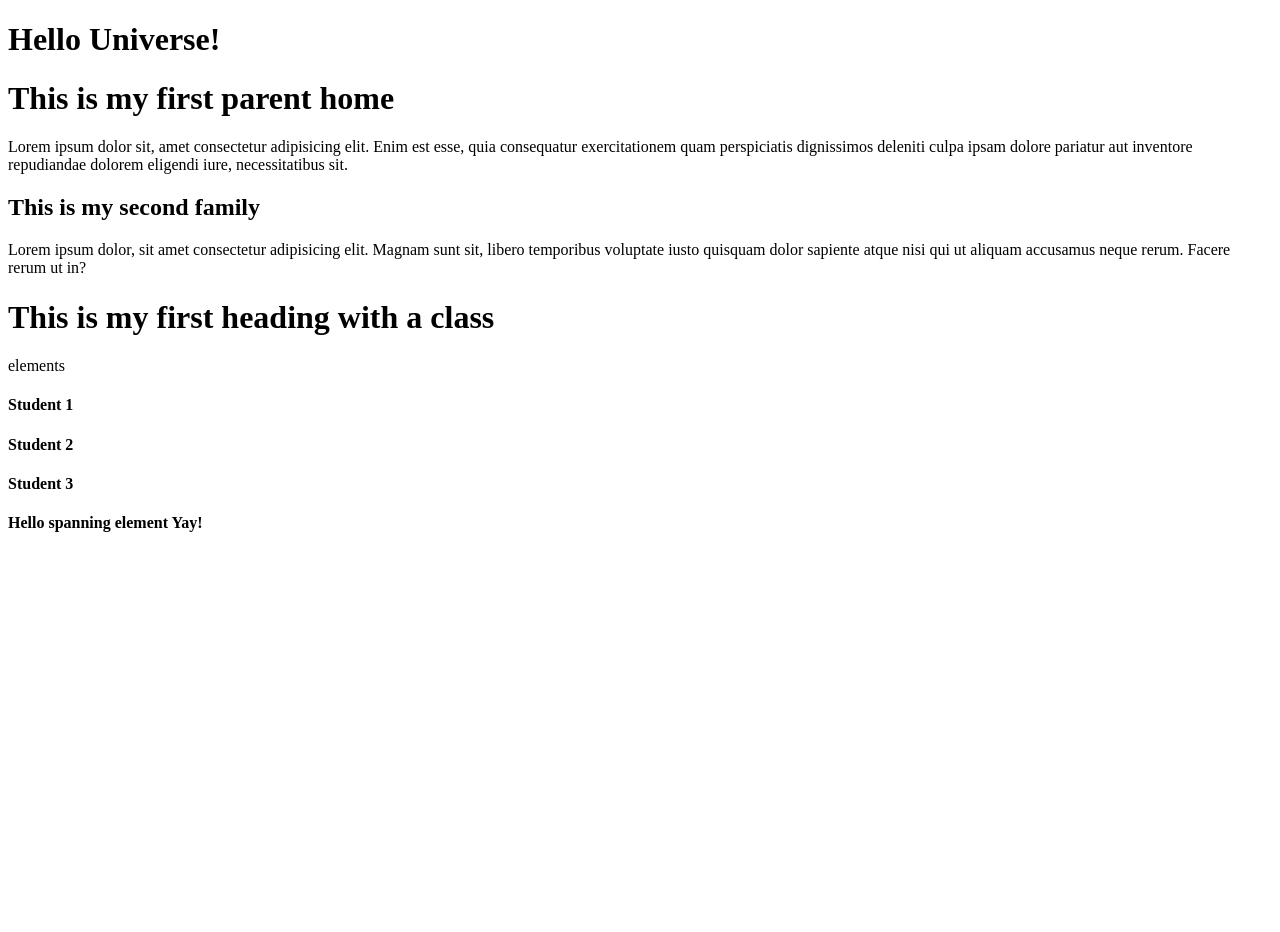
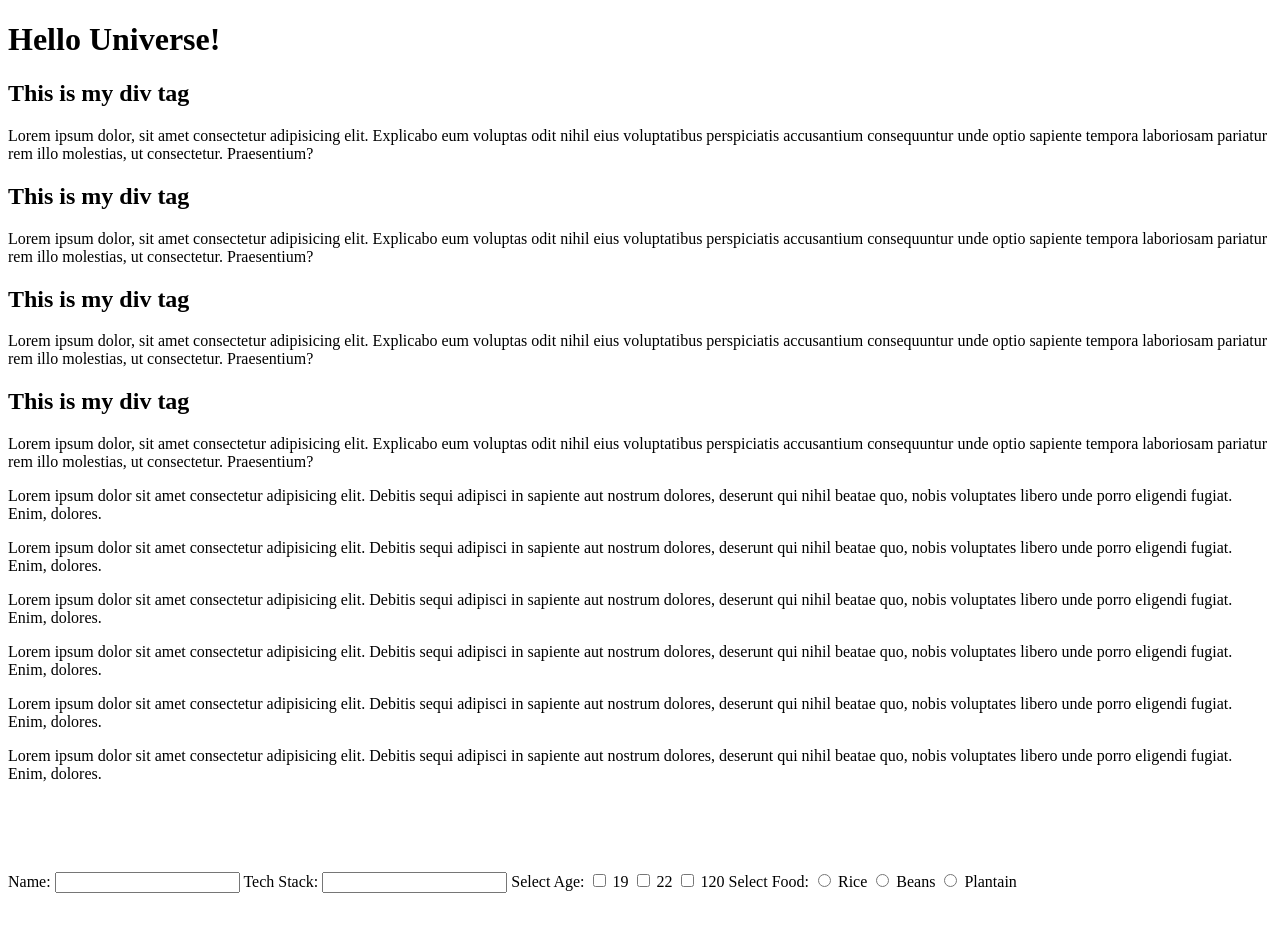
Before and after one commit to Veri5ied-play/FemCodeAfrica-HTML, a plain HTML site: page HTML EXTRAS/index.html in a window 1280 px wide. Before the commit the page ends 800 px from the top, so only its background shows below. Drawn offline with Linux system fonts and the light colour scheme.

Commit message:
html tutorial update

```diff
--- a/HTML EXTRAS/index.html
+++ b/HTML EXTRAS/index.html
@@ -4,41 +4,103 @@
     <meta charset="UTF-8" />
     <meta http-equiv="X-UA-Compatible" content="IE=edge" />
     <meta name="viewport" content="width=device-width, initial-scale=1.0" />
-    <title>Document</title>
+    <title>HTML EXTRAS</title>
   </head>
   <body>
     <h1>Hello Universe!</h1>
 
     <!-- DIV TAG -->
     <div>
-      <h1>This is my first parent home</h1>
+      <h2>This is my div tag</h2>
       <p>
-        Lorem ipsum dolor sit, amet consectetur adipisicing elit. Enim est esse,
-        quia consequatur exercitationem quam perspiciatis dignissimos deleniti
-        culpa ipsam dolore pariatur aut inventore repudiandae dolorem eligendi
-        iure, necessitatibus sit.
+        Lorem ipsum dolor, sit amet consectetur adipisicing elit. Explicabo eum
+        voluptas odit nihil eius voluptatibus perspiciatis accusantium
+        consequuntur unde optio sapiente tempora laboriosam pariatur rem illo
+        molestias, ut consectetur. Praesentium?
       </p>
     </div>
 
     <div>
-      <h2>This is my second family</h2>
+      <h2>This is my div tag</h2>
       <p>
-        Lorem ipsum dolor, sit amet consectetur adipisicing elit. Magnam sunt
-        sit, libero temporibus voluptate iusto quisquam dolor sapiente atque
-        nisi qui ut aliquam accusamus neque rerum. Facere rerum ut in?
+        Lorem ipsum dolor, sit amet consectetur adipisicing elit. Explicabo eum
+        voluptas odit nihil eius voluptatibus perspiciatis accusantium
+        consequuntur unde optio sapiente tempora laboriosam pariatur rem illo
+        molestias, ut consectetur. Praesentium?
+      </p>
+    </div>
+    <div>
+      <h2>This is my div tag</h2>
+      <p>
+        Lorem ipsum dolor, sit amet consectetur adipisicing elit. Explicabo eum
+        voluptas odit nihil eius voluptatibus perspiciatis accusantium
+        consequuntur unde optio sapiente tempora laboriosam pariatur rem illo
+        molestias, ut consectetur. Praesentium?
+      </p>
+    </div>
+    <div>
+      <h2>This is my div tag</h2>
+      <p>
+        Lorem ipsum dolor, sit amet consectetur adipisicing elit. Explicabo eum
+        voluptas odit nihil eius voluptatibus perspiciatis accusantium
+        consequuntur unde optio sapiente tempora laboriosam pariatur rem illo
+        molestias, ut consectetur. Praesentium?
       </p>
     </div>
 
-    <!-- Classes and IDs -->
-    <h1 class="heading-one">This is my first heading with a class</h1>
+    <!-- CLASSES and IDs -->
     <div class="level-one">
-      <p>elements</p>
-      <h4 id="student-1">Student 1</h4>
-      <h4 id="student-2">Student 2</h4>
-      <h4 id="student-3">Student 3</h4>
+      <p>
+        Lorem ipsum dolor sit amet consectetur adipisicing elit. Debitis sequi
+        adipisci in sapiente aut nostrum dolores, deserunt qui nihil beatae quo,
+        nobis voluptates libero unde porro eligendi fugiat. Enim, dolores.
+      </p>
+      <p>
+        Lorem ipsum dolor sit amet consectetur adipisicing elit. Debitis sequi
+        adipisci in sapiente aut nostrum dolores, deserunt qui nihil beatae quo,
+        nobis voluptates libero unde porro eligendi fugiat. Enim, dolores.
+      </p>
+      <p>
+        Lorem ipsum dolor sit amet consectetur adipisicing elit. Debitis sequi
+        adipisci in sapiente aut nostrum dolores, deserunt qui nihil beatae quo,
+        nobis voluptates libero unde porro eligendi fugiat. Enim, dolores.
+      </p>
     </div>
 
-    <!-- Span -->
-    <h4>Hello spanning element <span>Yay!</span></h4>
+    <div class="level-two">
+      <p id="student-one">
+        Lorem ipsum dolor sit amet consectetur adipisicing elit. Debitis sequi
+        adipisci in sapiente aut nostrum dolores, deserunt qui nihil beatae quo,
+        nobis voluptates libero unde porro eligendi fugiat. Enim, dolores.
+      </p>
+      <p id="student-two">
+        Lorem ipsum dolor sit amet consectetur adipisicing elit. Debitis sequi
+        adipisci in sapiente aut nostrum dolores, deserunt qui nihil beatae quo,
+        nobis voluptates libero unde porro eligendi fugiat. Enim, dolores.
+      </p>
+      <p id="student-three">
+        Lorem ipsum dolor sit amet consectetur adipisicing elit. Debitis sequi
+        adipisci in sapiente aut nostrum dolores, deserunt qui nihil beatae quo,
+        nobis voluptates libero unde porro eligendi fugiat. Enim, dolores.
+      </p>
+    </div>
+
+    <br /><br /><br /><br />
+    <!-- HTML FORMS -->
+    <form>
+      <label for="">Name:</label>
+      <input type="text" />
+      <label for="">Tech Stack:</label>
+      <input type="text">
+      <label for="">Select Age:</label>
+      <input type="checkbox" name="" id=""> 19
+      <input type="checkbox" name="" id=""> 22
+      <input type="checkbox" name="" id=""> 120
+      <label for="">Select Food:</label>
+      <input type="radio" name="" id=""> Rice
+      <input type="radio" name="" id=""> Beans
+      <input type="radio" name="" id=""> Plantain
+    </form>
+    <br /><br /><br /><br />
   </body>
 </html>
```
